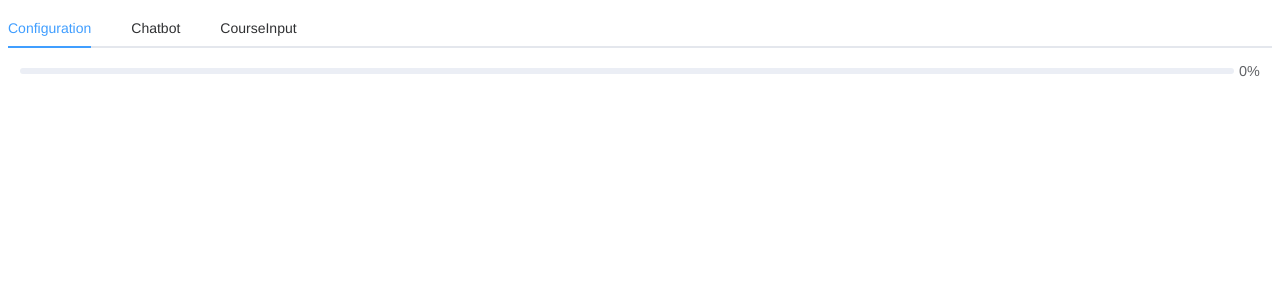
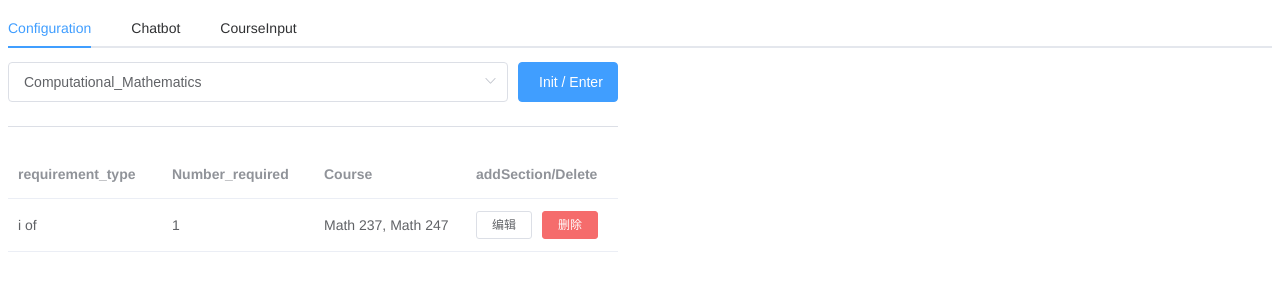
Before and after one commit to PotatoZhou/MmergeVue, a Vue app: page / in a window 1280 px wide. Both pictures are taken after a click on the tab "Configuration". Shown: the top 300 px of the page. Built offline with nearby package versions, Linux system fonts and the light colour scheme.

Commit message:
update configuration page

```diff
--- a/src/components/Configuration/index.vue
+++ b/src/components/Configuration/index.vue
@@ -1,5 +1,130 @@
 <template>
-  <div class="header">
-    <el-progress :precentage="100"></el-progress>
+  <div class="total" style="display: inline-block; float: left">
+    <div class="init" style="display: inline-block; float: left">
+      <el-select
+        v-model="value"
+        placeholder="Select a major you meant to configurate"
+        filterable
+        style="width: 500px; float: left"
+        allow-create
+      >
+        <el-option
+          v-for="item in Majoroptions"
+          :key="item.value"
+          :label="item.label"
+          :value="item.value"
+        >
+        </el-option>
+      </el-select>
+      <el-button
+        type="primary"
+        style="width: 100px; margin-left: 10px"
+        @click="initializeTable"
+      >
+        Init / Enter
+      </el-button>
+      <el-divider></el-divider>
+    </div>
+    <div class="table" style="margin-top: 10px">
+      <el-table :data="this.tableData[this.tableValue]">
+        <el-table-column prop="requirement_type" label="requirement_type">
+        </el-table-column>
+        <el-table-column
+          prop="Number_required"
+          label="Number_required"
+        ></el-table-column>
+        <el-table-column prop="Course" label="Course"></el-table-column>
+        <el-table-column label="addSection/Delete">
+          <template slot-scope="scope">
+            <el-button size="mini" @click="handleEdit(scope.$index, scope.row)"
+              >编辑</el-button
+            >
+            <el-button
+              size="mini"
+              type="danger"
+              @click="handleDelete(scope.$index, scope.row)"
+              >删除</el-button
+            >
+          </template>
+        </el-table-column>
+      </el-table>
+    </div>
   </div>
 </template>
+
+<script>
+export default {
+  data() {
+    return {
+      value: "CM",
+      tableValue: "CM",
+      Majoroptions: [
+        {
+          value: "CS",
+          label: "Computer_Science",
+        },
+        {
+          value: "CM",
+          label: "Computational_Mathematics",
+        },
+        {
+          value: "CO",
+          label: "Combinatorics_and_Optimization",
+        },
+        {
+          value: "PMath",
+          label: "Pure_Mathematics",
+        },
+      ],
+      tableData: {
+        CM: [
+          {
+            Number_required: 1,
+            requirement_type: "i of",
+            Course: "Math 237, Math 247",
+          },
+        ],
+        CO: [
+          {
+            Number_required: 1,
+            requirement_type: "i of",
+            Course: "Math 239, Math 249",
+          },
+        ],
+      },
+    };
+  },
+  created() {
+    this.initializeTable();
+  },
+  methods: {
+    initializeTable() {
+      console.log(this.tableData);
+      console.log(this.tableValue);
+      console.log(this.tableData[this.tableValue]);
+      this.$message({
+        message: "Table updated",
+        type: "success",
+        showClose: true,
+      });
+      let found = 0;
+      for (let majorIndex in this.Majoroptions) {
+        if (this.value == this.Majoroptions[majorIndex].value) {
+          found = 1;
+          break;
+        }
+      }
+      if (found === 1) {
+        this.tableValue = this.value;
+      } else {
+        console.log("Not in the list");
+        this.tableData[this.tableValue] = {
+          Number_required: 0,
+          requirement_type: "i of",
+          Course: "",
+        };
+      }
+    },
+  },
+};
+</script>
```
